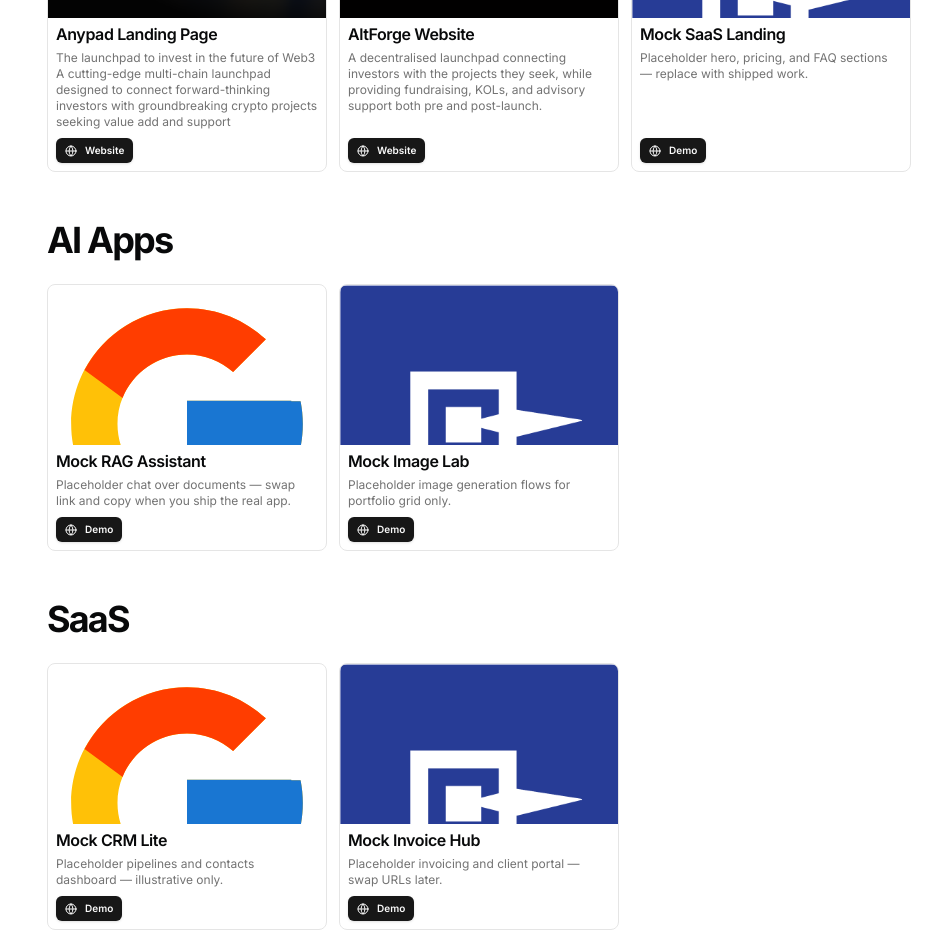
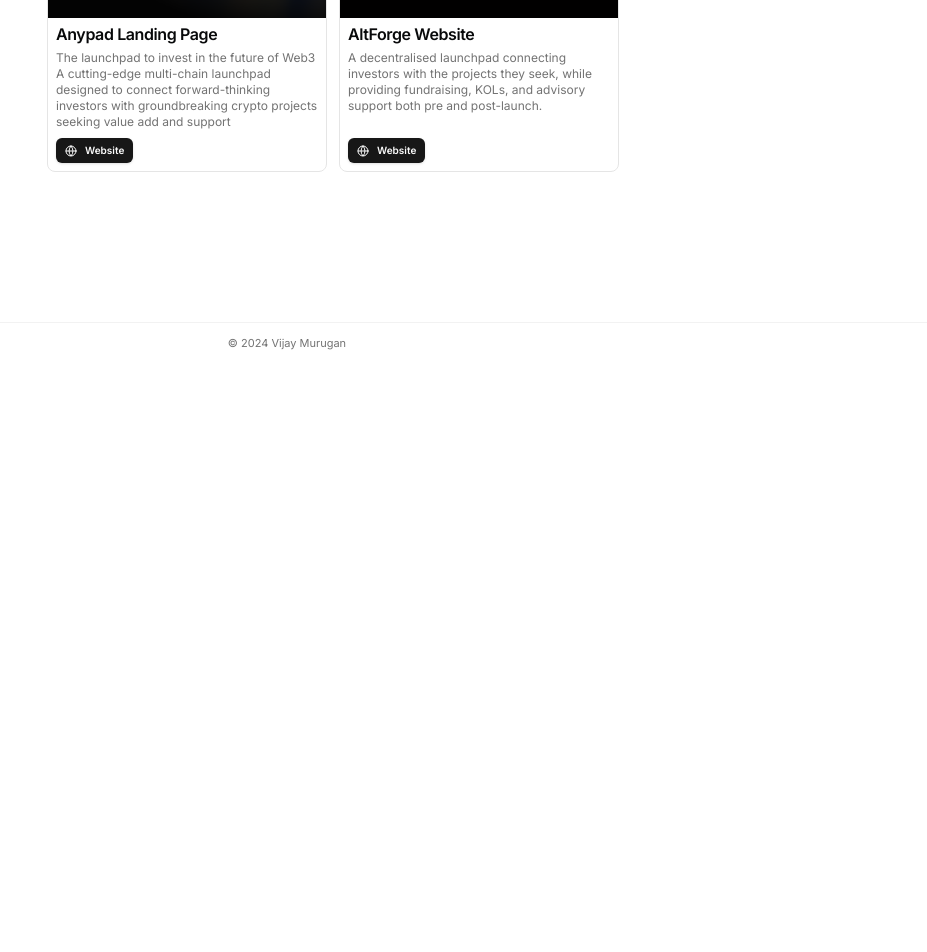
Before and after one commit to vijaymurugann/vijaymurugansite, a Next.js app: page / in a window 1280 px wide. Shown: the part 820-1772 px from the top of the page, without its empty margins (353-1280 px from the left). After the commit the page ends 1184 px from the top, so only its background shows below. Built offline with nearby package versions, Linux system fonts and the light colour scheme.

Commit message:
fix: prevent rendering of empty project categories in projects section

```diff
--- a/src/app/page.tsx
+++ b/src/app/page.tsx
@@ -167,6 +167,7 @@
                 const inCategory = DATA.projects.filter(
                   (p) => p.category === category
                 );
+                if (inCategory.length === 0) return null;
                 return (
                   <div key={category}>
                     <BlurFade delay={BLUR_FADE_DELAY * 3}>
--- a/src/data/resume.tsx
+++ b/src/data/resume.tsx
@@ -286,119 +286,6 @@
       image: "/altforge-landing.png",
       video: "",
     },
-    {
-      category: "web3" as const,
-      title: "Mock NFT Marketplace",
-      href: "https://example.com",
-      dates: "2025",
-      active: true,
-      description:
-        "Placeholder multi-chain listings and royalties UI — swap for a real project when ready.",
-      technologies: ["Next.js", "Wagmi", "Solidity"],
-      links: [
-        {
-          type: "Demo",
-          href: "https://example.com",
-          icon: <Icons.globe className="size-3" />,
-        },
-      ],
-      image: "/cert-google.svg",
-      video: "",
-    },
-    {
-      category: "landingPages" as const,
-      title: "Mock SaaS Landing",
-      href: "https://example.com",
-      dates: "2025",
-      active: true,
-      description:
-        "Placeholder hero, pricing, and FAQ sections — replace with shipped work.",
-      technologies: ["Next.js", "TailwindCSS", "Figma"],
-      links: [
-        {
-          type: "Demo",
-          href: "https://example.com",
-          icon: <Icons.globe className="size-3" />,
-        },
-      ],
-      image: "/calpyte.png",
-      video: "",
-    },
-    {
-      category: "aiApps" as const,
-      title: "Mock RAG Assistant",
-      href: "https://example.com",
-      dates: "2025",
-      active: true,
-      description:
-        "Placeholder chat over documents — swap link and copy when you ship the real app.",
-      technologies: ["Next.js", "OpenAI", "PostgreSQL"],
-      links: [
-        {
-          type: "Demo",
-          href: "https://example.com",
-          icon: <Icons.globe className="size-3" />,
-        },
-      ],
-      image: "/cert-google.svg",
-      video: "",
-    },
-    {
-      category: "aiApps" as const,
-      title: "Mock Image Lab",
-      href: "https://example.com",
-      dates: "2025",
-      active: true,
-      description:
-        "Placeholder image generation flows for portfolio grid only.",
-      technologies: ["React", "API Routes", "Zod"],
-      links: [
-        {
-          type: "Demo",
-          href: "https://example.com",
-          icon: <Icons.globe className="size-3" />,
-        },
-      ],
-      image: "/calpyte.png",
-      video: "",
-    },
-    {
-      category: "saas" as const,
-      title: "Mock CRM Lite",
-      href: "https://example.com",
-      dates: "2025",
-      active: true,
-      description:
-        "Placeholder pipelines and contacts dashboard — illustrative only.",
-      technologies: ["Next.js", "Prisma", "Stripe"],
-      links: [
-        {
-          type: "Demo",
-          href: "https://example.com",
-          icon: <Icons.globe className="size-3" />,
-        },
-      ],
-      image: "/cert-google.svg",
-      video: "",
-    },
-    {
-      category: "saas" as const,
-      title: "Mock Invoice Hub",
-      href: "https://example.com",
-      dates: "2025",
-      active: true,
-      description: "Placeholder invoicing and client portal — swap URLs later.",
-      technologies: ["Next.js", "TailwindCSS", "Resend"],
-      links: [
-        {
-          type: "Demo",
-          href: "https://example.com",
-          icon: <Icons.globe className="size-3" />,
-        },
-      ],
-      image: "/calpyte.png",
-      video: "",
-    },
   ],
   hackathons: [
     {
```
